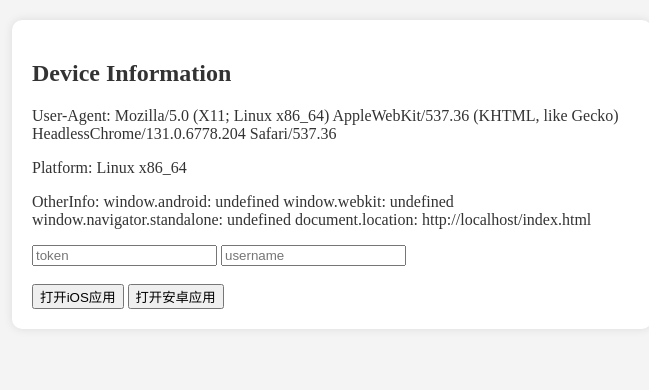
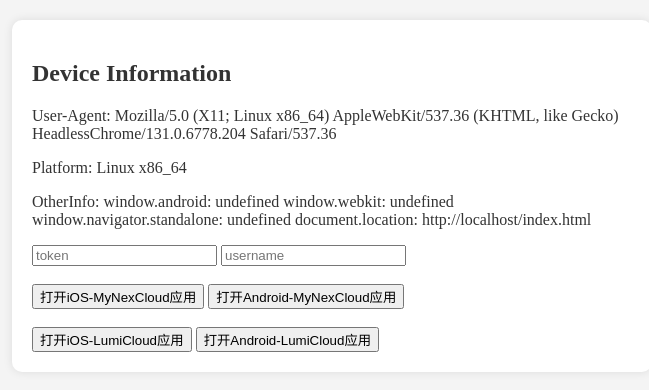
Before and after one commit to huangjian0414/universal_links_test, a plain HTML site: page index.html in a window 1280 px wide. Shown: the whole page, without its empty margins (308-957 px from the left). Drawn offline with Linux system fonts and the light colour scheme.

Commit message:
增加入口

```diff
--- a/index.html
+++ b/index.html
@@ -1,5 +1,6 @@
 <!DOCTYPE html>
 <html lang="en">
+
 <head>
     <meta charset="UTF-8">
     <meta name="viewport" content="width=device-width, initial-scale=1.0,maximum-scale=1.0,user-scalable=no">
@@ -11,6 +12,7 @@
             margin: 0;
             padding: 20px;
         }
+
         .container {
             max-width: 600px;
             margin: auto;
@@ -21,6 +23,7 @@
         }
     </style>
 </head>
+
 <body>
     <div class="container">
         <h2>Device Information</h2>
@@ -33,9 +36,12 @@
         <input id="user_name" type="text" placeholder="username">
         <br>
         <br>
-        <button onclick="openiOSApp()">打开iOS应用</button>
-        <button onclick="openAndroidApp()">打开安卓应用</button>
-
+        <button onclick="openiOSMyNexCloudApp()">打开iOS-MyNexCloud应用</button>
+        <button onclick="openAndroidMyNexCloudApp()">打开Android-MyNexCloud应用</button>
+        <br>
+        <br>
+        <button onclick="openiOSLumiCloudApp()">打开iOS-LumiCloud应用</button>
+        <button onclick="openAndroidLumiCloudApp()">打开Android-LumiCloud应用</button>
 
     </div>
     <script>
@@ -49,7 +55,7 @@
         document.getElementById('other_info').textContent = `OtherInfo: ${other_info}`;
 
 
-        function openAndroidApp() {
+        function openAndroidMyNexCloudApp() {
 
             var token = document.getElementById("token").value;
             var user_name = document.getElementById("user_name").value;
@@ -62,18 +68,18 @@
 
             var url = `cloud://com.foxcorp.foxcloud/message?token=${token}&userName=${user_name}`;
             var store_url = 'https://play.google.com/store/apps/details?id=com.foxcorp.foxcloud';
-            var timeout = setTimeout(function() {
+            var timeout = setTimeout(function () {
                 window.location.href = store_url;
             }, 2000);
 
             window.location.href = url;
 
-            window.onblur = function() {
+            window.onblur = function () {
                 clearTimeout(timeout);
             };
         }
 
-        function openiOSApp() {
+        function openiOSMyNexCloudApp() {
 
             var token = document.getElementById("token").value;
             var user_name = document.getElementById("user_name").value;
@@ -87,18 +93,67 @@
             var url = `cloudcom.x2cloud.foxcloud://com.x2cloud.foxcloud/message?token=${token}&userName=${user_name}`;
             var store_url = 'https://itunes.apple.com/app/id6714471433';
 
-            var timeout = setTimeout(function() {
+            var timeout = setTimeout(function () {
                 window.location.href = store_url;
             }, 2000);
 
             window.location.href = url;
 
-            window.onblur = function() {
+            window.onblur = function () {
                 clearTimeout(timeout);
             };
         }
 
+        function openAndroidLumiCloudApp() {
+
+            var token = document.getElementById("token").value;
+            var user_name = document.getElementById("user_name").value;
+            if (token.trim() === "") {
+                token = "test1234"
+            }
+            if (user_name.trim() === "") {
+                user_name = "test9876"
+            }
+
+            var url = `cloud://com.luminyscorp.lumicloud/message?token=${token}&userName=${user_name}`;
+            var store_url = 'https://play.google.com/store/apps/details?id=com.luminyscorp.lumicloud';
+            var timeout = setTimeout(function () {
+                window.location.href = store_url;
+            }, 2000);
+
+            window.location.href = url;
+
+            window.onblur = function () {
+                clearTimeout(timeout);
+            };
+        }
+
+        function openiOSLumiCloudApp() {
+
+            var token = document.getElementById("token").value;
+            var user_name = document.getElementById("user_name").value;
+            if (token.trim() === "") {
+                token = "test1234"
+            }
+            if (user_name.trim() === "") {
+                user_name = "test9876"
+            }
+
+            var url = `cloudcom.luminys.lumicloud://com.luminys.lumicloud/message?token=${token}&userName=${user_name}`;
+            var store_url = 'https://itunes.apple.com/app/id6714471391';
+
+            var timeout = setTimeout(function () {
+                window.location.href = store_url;
+            }, 2000);
+
+            window.location.href = url;
+
+            window.onblur = function () {
+                clearTimeout(timeout);
+            };
+        }
 
     </script>
 </body>
+
 </html>
```
